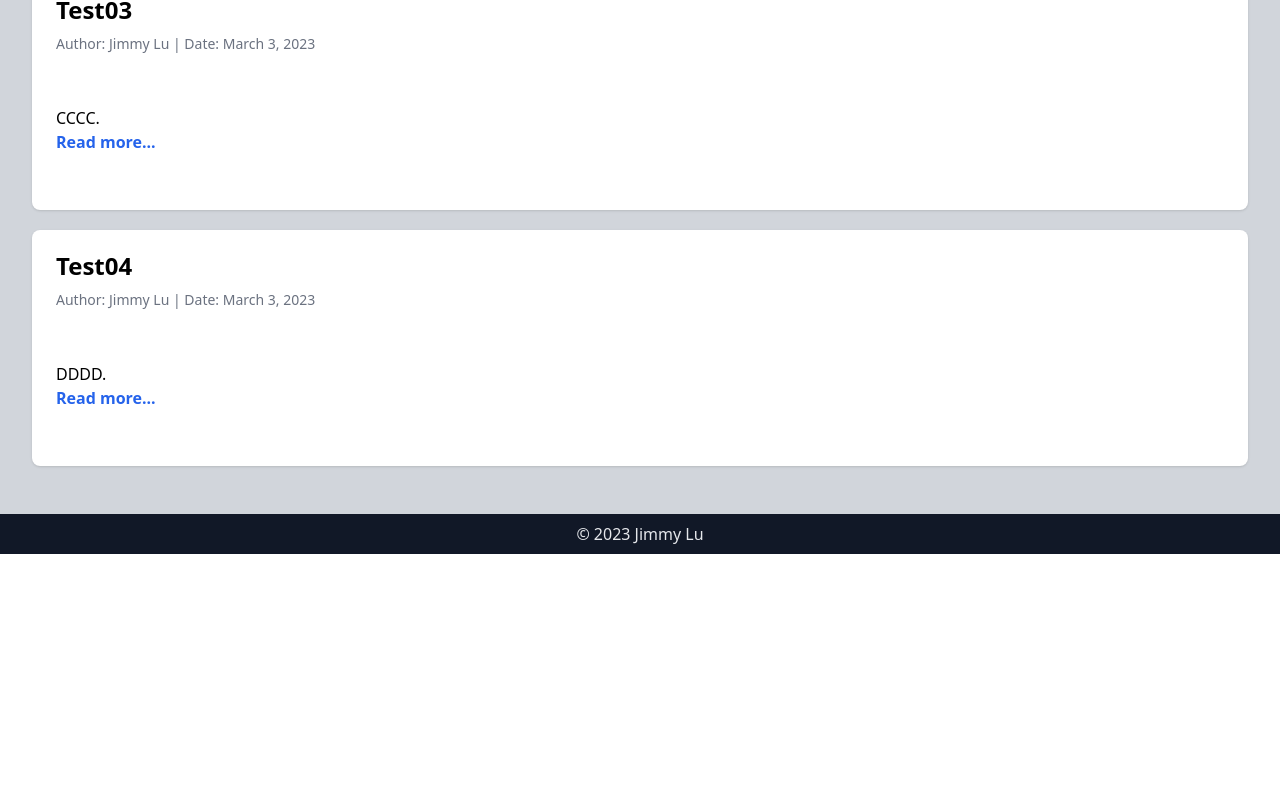
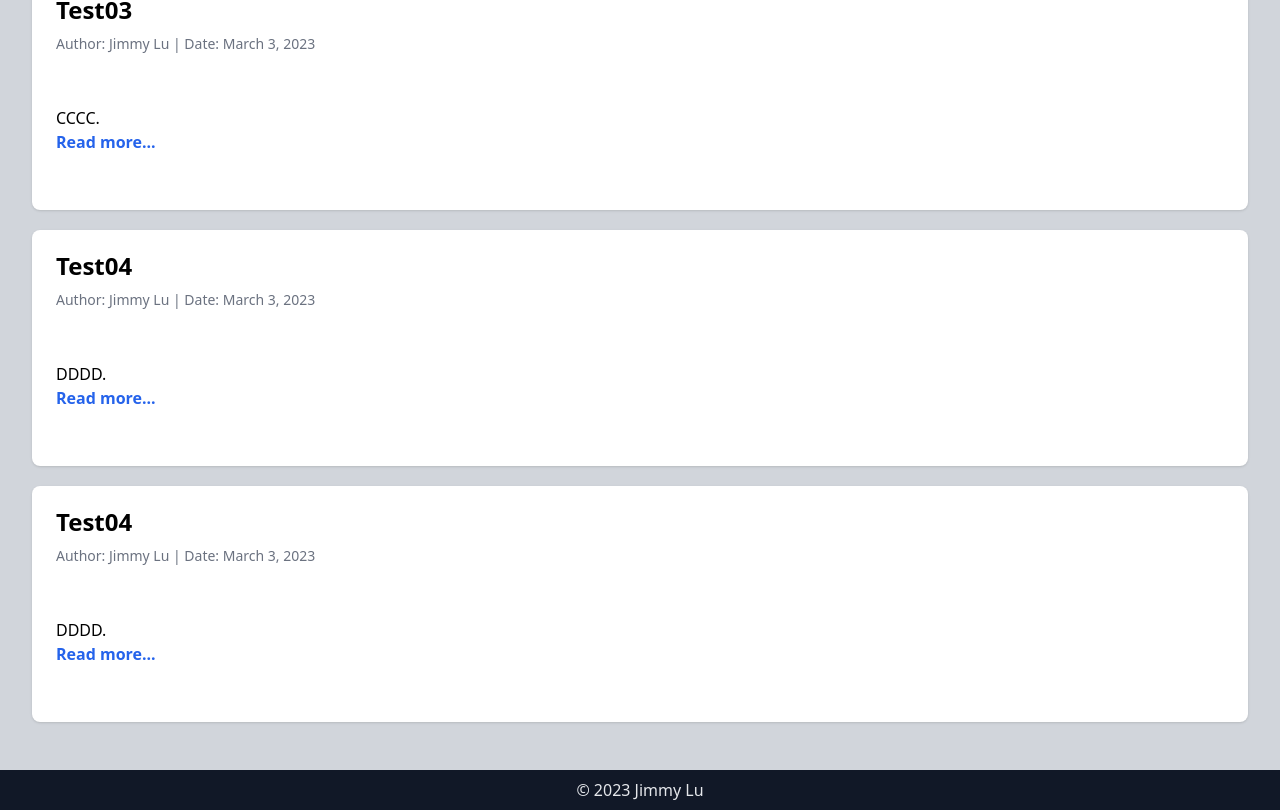
Before and after one commit to Jimmyluluu/PersonalBlog, a Vue app: page / in a window 1280 px wide. Shown: the part 642-1452 px from the top of the page. Before the commit the page ends 1196 px from the top, so only its background shows below. Built offline with nearby package versions, Linux system fonts and the light colour scheme.

Commit message:
vue2 -> vue3

```diff
--- a/src/main.js
+++ b/src/main.js
@@ -1,5 +1,6 @@
 import { createApp } from "vue";
 import "./index.css";
-import App from "./App.vue";
+import App from "./pages/App.vue";
+import router from "./router";
 
-createApp(App).mount("#app");
+createApp(App).use(router).mount("#app");
--- a/src/App.vue
+++ b/src/pages/App.vue
@@ -1,5 +1,5 @@
 <script setup>
-import HelloWorld from "./components/HomePage.vue";
+import HelloWorld from "./HomePage.vue";
 </script>
 
 <template>
--- a/src/components/HomePage.vue
+++ b/src/pages/HomePage.vue
@@ -19,6 +19,7 @@
         <h1 class="text-2xl font-bold mb-4">{{ title }}</h1>
         <p class="text-gray-700 mb-4"></p>
       </div>
+
       <div class="flex flex-col gap-5">
         <section v-for="post in posts" class="px-4 sm:px-6 lg:px-8">
           <article class="bg-white shadow overflow-hidden rounded-lg pb-8">
@@ -30,33 +31,29 @@
             </div>
             <div class="px-4 py-5 sm:p-6">
               <p class="text-base">{{ post.content }}</p>
-              <a href="#" class="text-blue-600 font-bold hover:underline">Read more...</a>
+              <a href="#" class="text-blue-600 font-bold hover:underline"
+                >Read more...</a
+              >
             </div>
           </article>
         </section>
       </div>
-
     </div>
     <div class="h-12" />
   </div>
 
-
   <footer class="w-full bg-gray-900 text-gray-200 text-center py-2">
     <nav>
-      <p class="inline-flex">
-      <p>&copy; 2023 Jimmy Lu</p>
-      </p>
+      <p class="inline-flex">&copy; 2023 Jimmy Lu</p>
     </nav>
   </footer>
 </template>
 
+<script setup>
+import { ref } from "vue";
 
-<script>
-export default {
-  data() {
-    return {
-      title: "Jimmy's Blog",
-      posts: [
+const title = ref("Jimmy's Blog");
+const posts = ref([
   {
     title: "Test01",
     author: "Jimmy Lu",
@@ -81,15 +78,19 @@ export default {
     date: "March 3, 2023",
     content: "DDDD.",
   },
-      ],
-      items: [
+  {
+    title: "Test04",
+    author: "Jimmy Lu",
+    date: "March 3, 2023",
+    content: "DDDD.",
+  },
+]);
+
+const items = ref([
   { name: "Doc", http: "https://github.com/Jimmyluluu" },
   { name: "About", http: "#" },
   { name: "Content", http: "#" },
-      ],
-    };
-  },
-};
+]);
 </script>
 
 <style>
--- /dev/null
+++ b/src/router.js
@@ -0,0 +1,18 @@
+import { createRouter, createWebHistory } from "vue-router";
+
+import Home from "./pages/HomePage.vue";
+
+const routes = [
+  {
+    path: "/",
+    name: "Home",
+    component: Home,
+  },
+];
+
+const router = createRouter({
+  history: createWebHistory(),
+  routes,
+});
+
+export default router;
```
Also changed, not shown: package.json (+17 -10 lines), 1 other file (tests, documents, lock files or other folders). Lines whose indentation alone changed are shown as unchanged.
